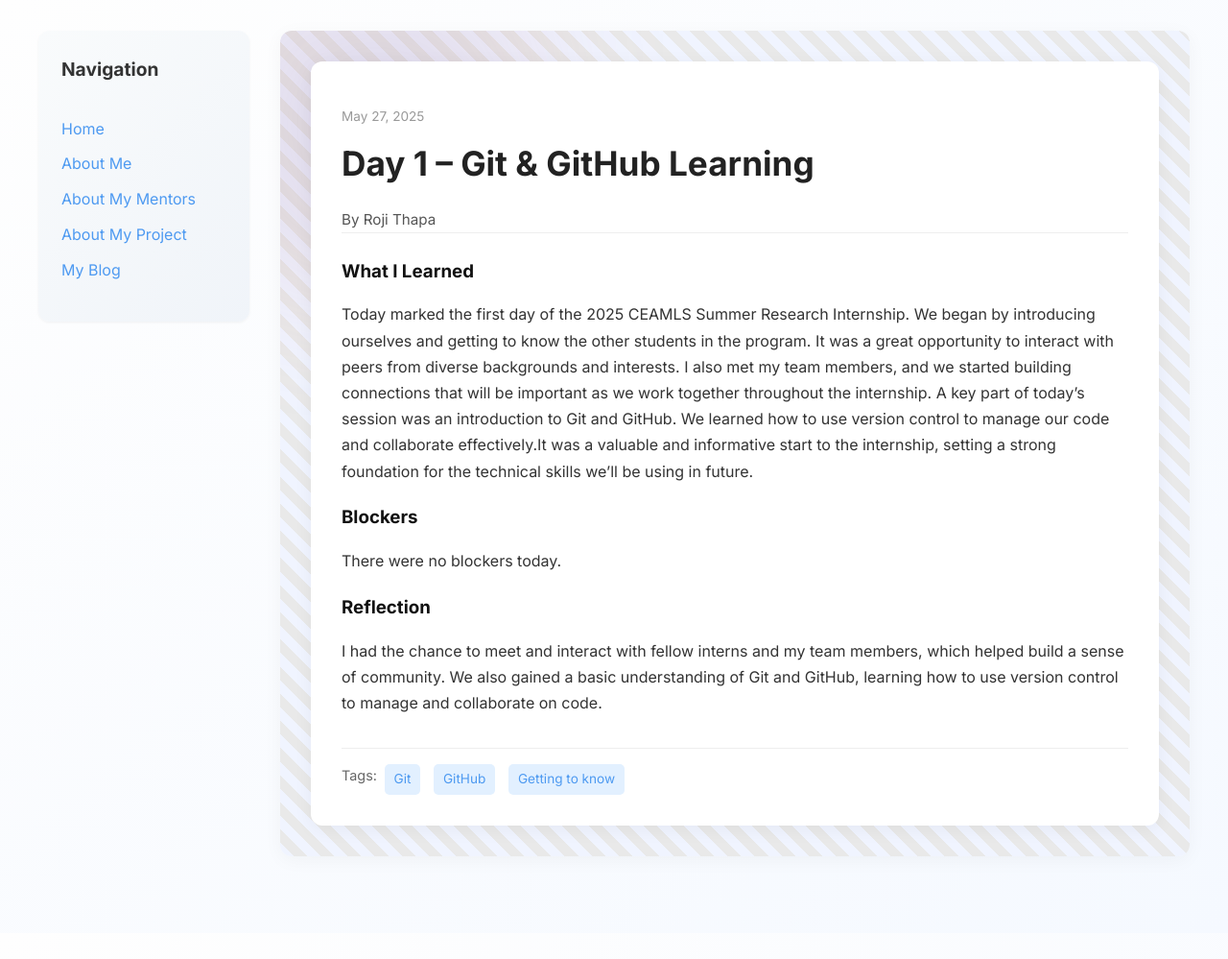
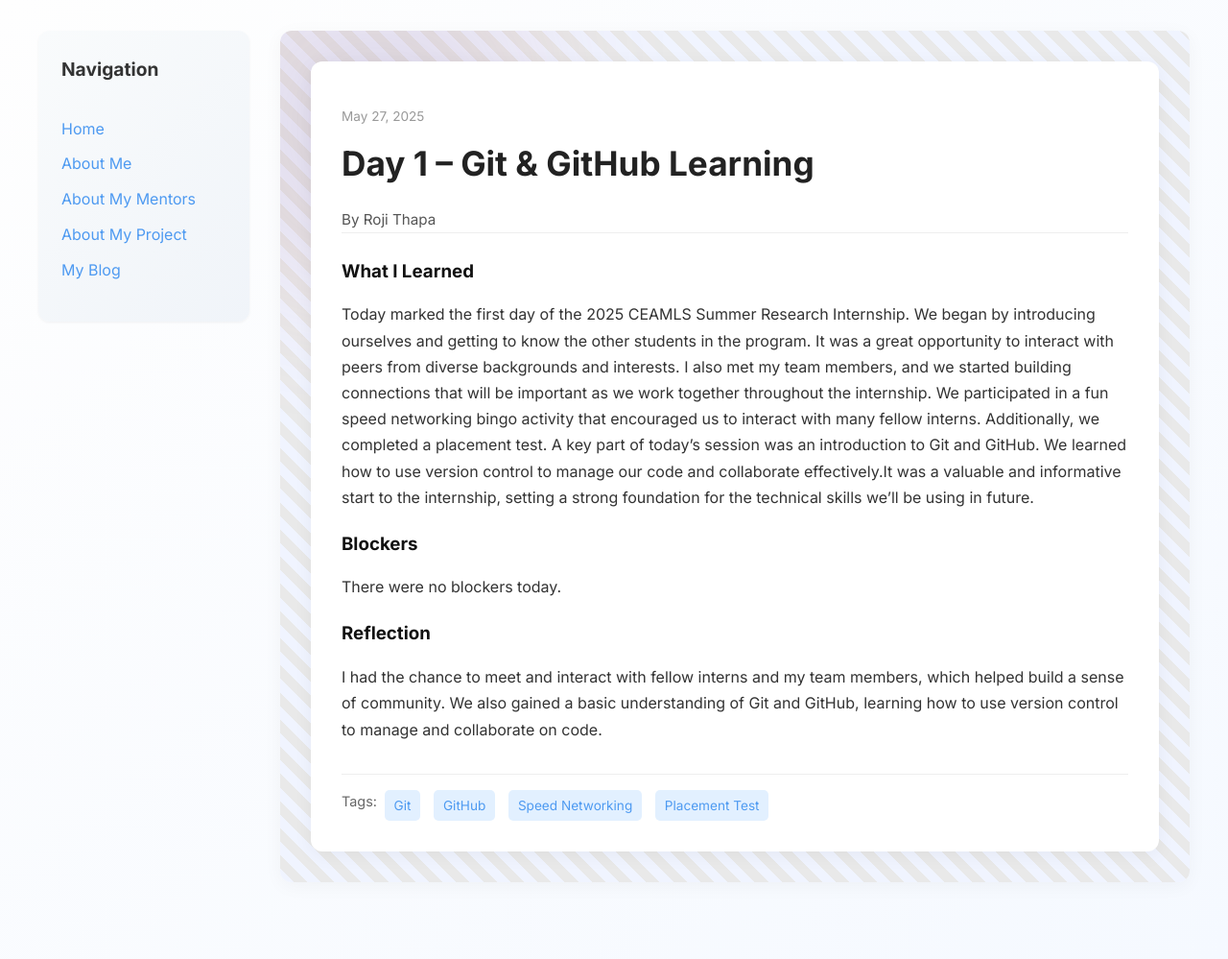
Before and after one commit to rojee-thapa/rojee-thapa.github.io, a Jekyll site: the page built from _posts/2025-05-27-day-1.md, in a window 1280 px wide. Shown: the whole page at 96% size. Built offline with Jekyll 4.4.1, drawn with Linux system fonts in a browser that asks for light colours; before the commit the page ends 972 px from its top, so only the background shows below that.

Commit message:
Update 2025-05-27-day-1.md

```diff
--- a/_posts/2025-05-27-day-1.md
+++ b/_posts/2025-05-27-day-1.md
@@ -4,11 +4,11 @@ title: "Day 1 – Git & GitHub Learning"
 date: 2025-05-27
 author: Roji Thapa
 permalink: /day1.html
-tags: ["Git", "GitHub", "Getting to know"]
+tags: ["Git", "GitHub", "Speed Networking", "Placement Test",]
 
 what_i_learned: |
    Today marked the first day of the 2025 CEAMLS Summer Research Internship. We began by introducing ourselves and getting to know the other students in the program. It was a great opportunity to interact with peers from diverse backgrounds and interests.
-   I also met my team members, and we started building connections that will be important as we work together throughout the internship.
+   I also met my team members, and we started building connections that will be important as we work together throughout the internship. We participated in a fun speed networking bingo activity that encouraged us to interact with many fellow interns. Additionally, we completed a placement test.
    A key part of today’s session was an introduction to Git and GitHub. We learned how to use version control to manage our code and collaborate effectively.It was a valuable and informative start to the internship, setting a strong foundation for the technical skills we'll be using in future.
 
 
```
